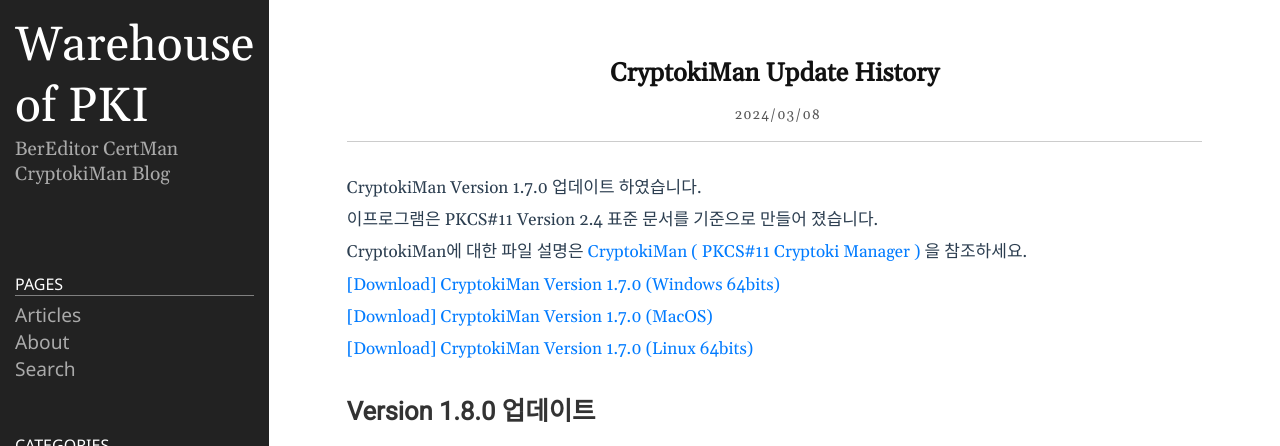
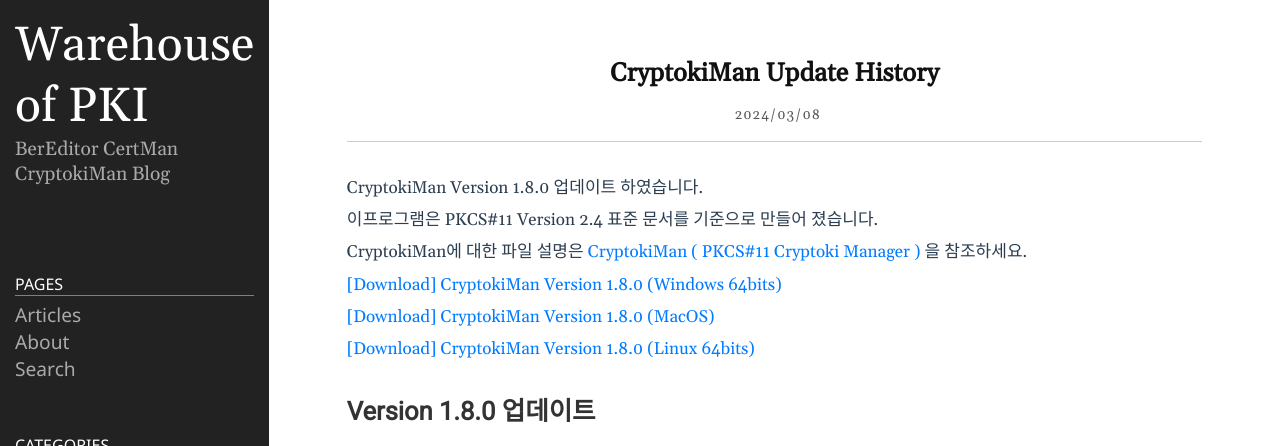
Before and after one commit to jykim74/jykim74.github.io, a Jekyll site: the page built from _posts/2024-03-08-CryptokiUpdate.md, in a window 1280 px wide and 900 px high. Shown: the top 446 px of the window. Built offline with Jekyll 4.4.1, drawn with Linux system fonts in a browser that asks for light colours; nearby versions of some CDN libraries; comment, search, counter and statistics services are not loaded.

Commit message:
Update 2024-03-08-CryptokiUpdate.md

```diff
--- a/_posts/2024-03-08-CryptokiUpdate.md
+++ b/_posts/2024-03-08-CryptokiUpdate.md
@@ -4,13 +4,13 @@
 tags: [Cryptoki, CryptokiMan, ECDSA, HSM, PKCS#11, PKI, RSA]
 category: Software
 ---
-CryptokiMan Version 1.7.0 업데이트 하였습니다.
+CryptokiMan Version 1.8.0 업데이트 하였습니다.
 이프로그램은 PKCS#11 Version 2.4 표준 문서를 기준으로 만들어 졌습니다.
 CryptokiMan에 대한 파일 설명은 [CryptokiMan ( PKCS#11 Cryptoki Manager )](https://jykim74.tistory.com/38) 을 참조하세요.
 
-[\[Download\] CryptokiMan Version 1.7.0 (Windows 64bits)](https://jykim74.github.io/msi/CryptokiMan-enV170.msi)
-[\[Download\] CryptokiMan Version 1.7.0 (MacOS)](https://jykim74.github.io/dmg/CryptokiManV170.dmg)
-[\[Download\] CryptokiMan Version 1.7.0 (Linux 64bits)](https://jykim74.github.io/zip/CryptokiManV170.zip)
+[\[Download\] CryptokiMan Version 1.8.0 (Windows 64bits)](https://jykim74.github.io/msi/CryptokiMan-enV180.msi)
+[\[Download\] CryptokiMan Version 1.8.0 (MacOS)](https://jykim74.github.io/dmg/CryptokiManV180.dmg)
+[\[Download\] CryptokiMan Version 1.8.0 (Linux 64bits)](https://jykim74.github.io/zip/CryptokiManV180.zip)
 
 ## Version 1.8.0 업데이트
 - 주요 메뉴 단축키 지원
```
